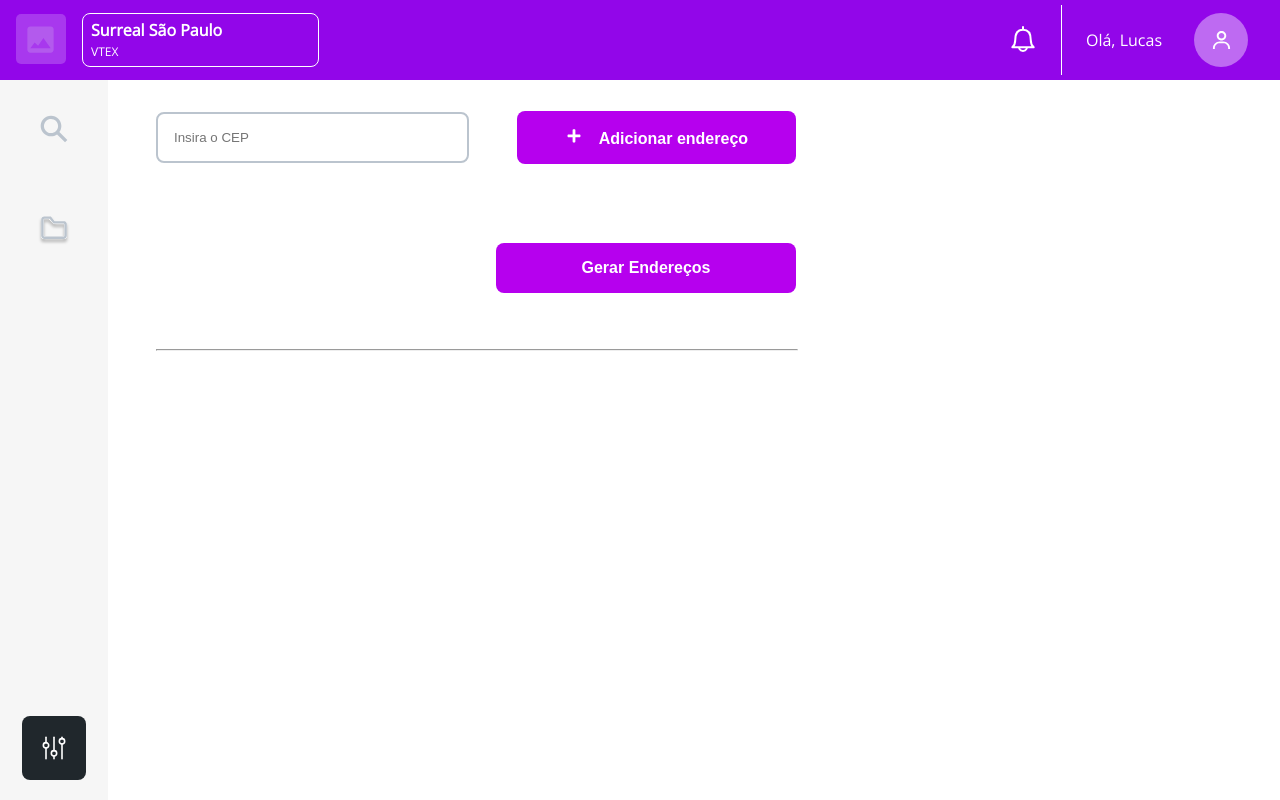
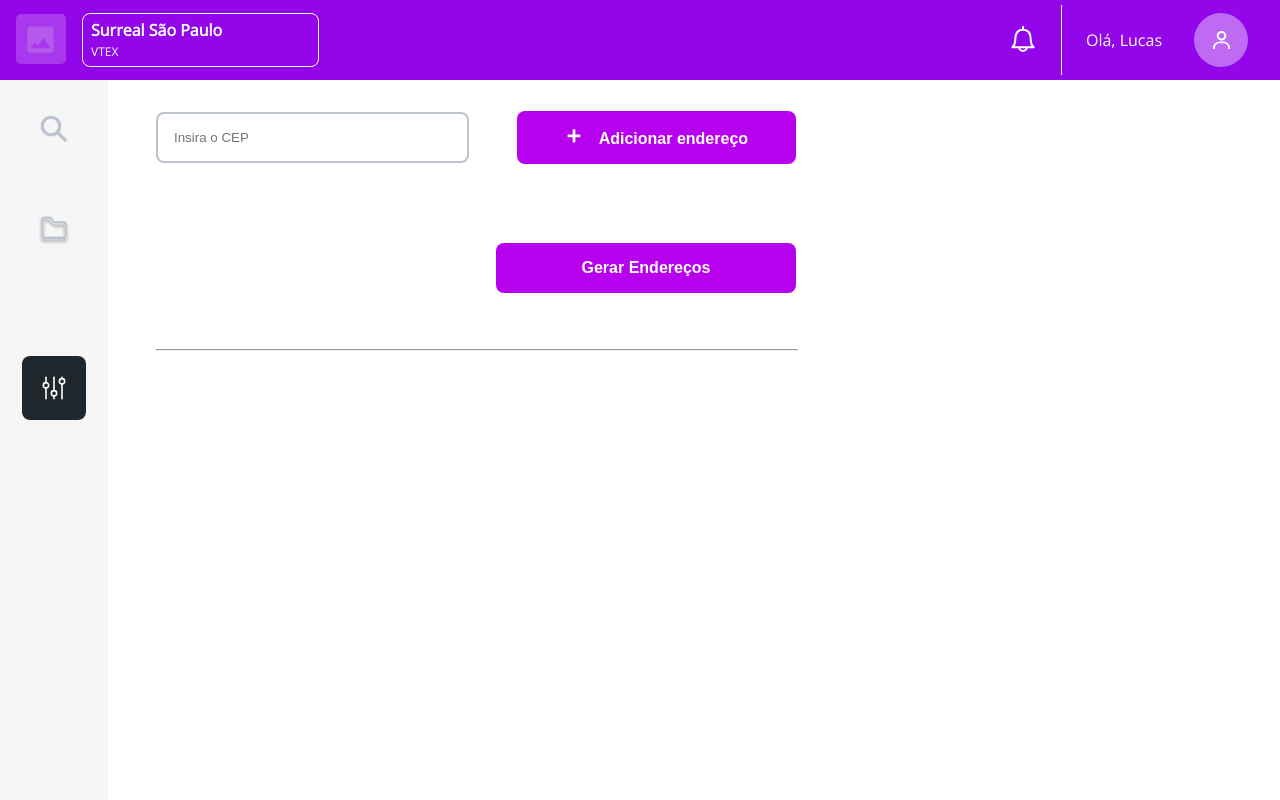
Before and after one commit to Luketube/teste-increazy, a Vue app: page / in a window 1280 px wide. Built offline with nearby package versions, Linux system fonts and the light colour scheme.

Commit message:
Colocado a barra lateral de modo infinito

```diff
--- a/src/App.vue
+++ b/src/App.vue
@@ -50,13 +50,9 @@ export default {
     adicionaCep (cep){
       this.ceps.push(cep);
       this.cepsGerados.push(cep)
-
-
     },
     adicionaCard (card){
       this.cards.push(card);
-
-      console.log(this.cepsGerados[0].cep.logradouro);
     }
   }
 }
--- a/src/components/BarraLateral.vue
+++ b/src/components/BarraLateral.vue
@@ -1,5 +1,5 @@
 <template>
-
+<div>
     <aside>
         <div class="aside_top">
             <button><img class="icons icons_top" src="../assets/icone-busca.svg" alt="Icone de bússola"></button>
@@ -8,8 +8,8 @@
         <button><img class="icons aside_bottom" src="../assets/icone-ajuste.svg" alt="">
         </button>
     </aside>
-
-
+    <aside class="infinito"></aside>
+</div>
 </template>
 
 <script>
@@ -21,7 +21,11 @@ export default {
 </script>
 
 <style scoped>
-aside{
+div{
+    display: flex;
+    flex-direction: column;
+}
+aside {
     align-items: center;
     background-color: #F6F6F6;
     display: flex;
@@ -32,7 +36,7 @@ aside{
     padding: 0rem 1rem;
 }
 
-.aside_top{
+.aside_top {
 
     display: flex;
     justify-content: space-around;
@@ -40,27 +44,31 @@ aside{
 }
 
 
-button{
+button {
     border: none;
     background-color: #F6F6F6;
 }
-button:hover{
+
+button:hover {
     cursor: pointer;
 }
 
-.icons_top{
+.icons_top {
     margin: 2rem 0;
 }
 
-.icons{
+.icons {
     max-width: 32px;
 }
 
-.aside_bottom{
+.aside_bottom {
     background-color: #20272C;
     padding: 1rem;
     border-radius: 8px;
     margin-bottom: 1rem;
 }
 
+.infinito{
+    height: 100%;
+}
 </style>
```
Lines whose indentation alone changed are shown as unchanged.
